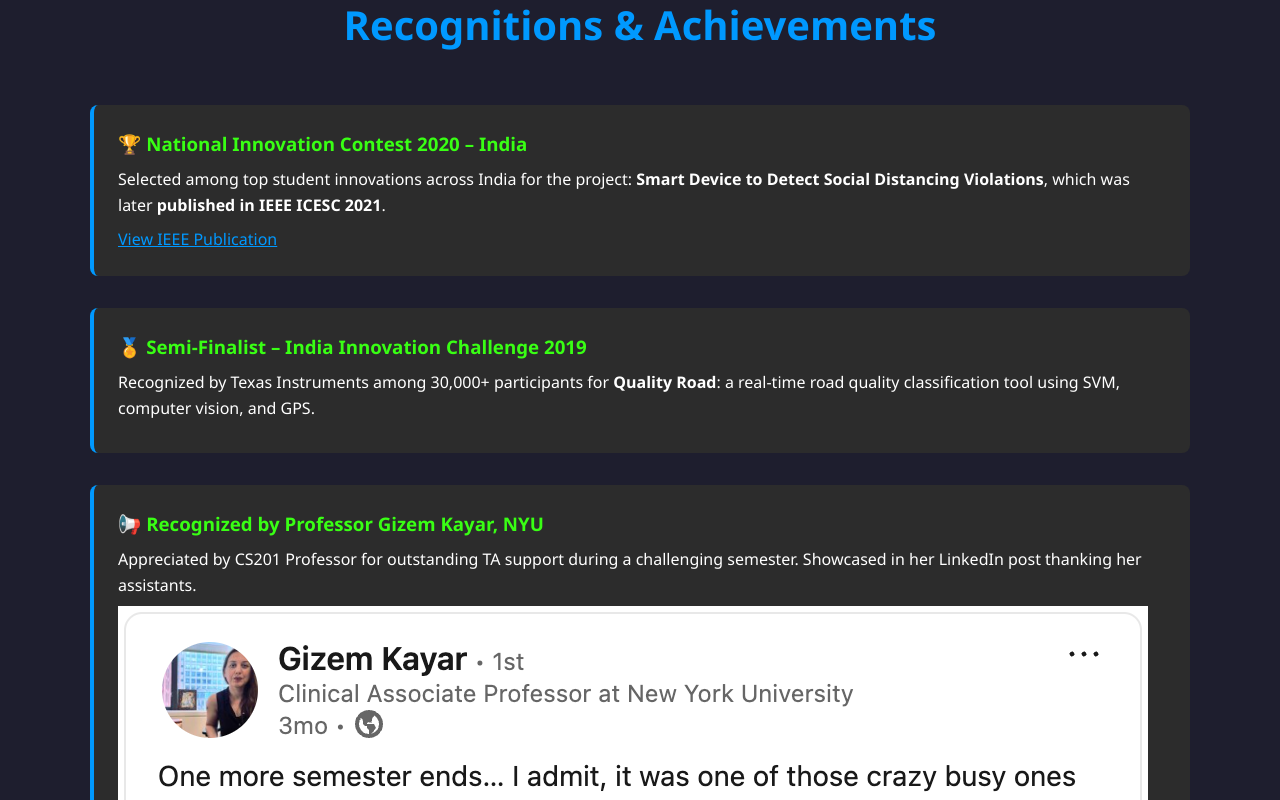
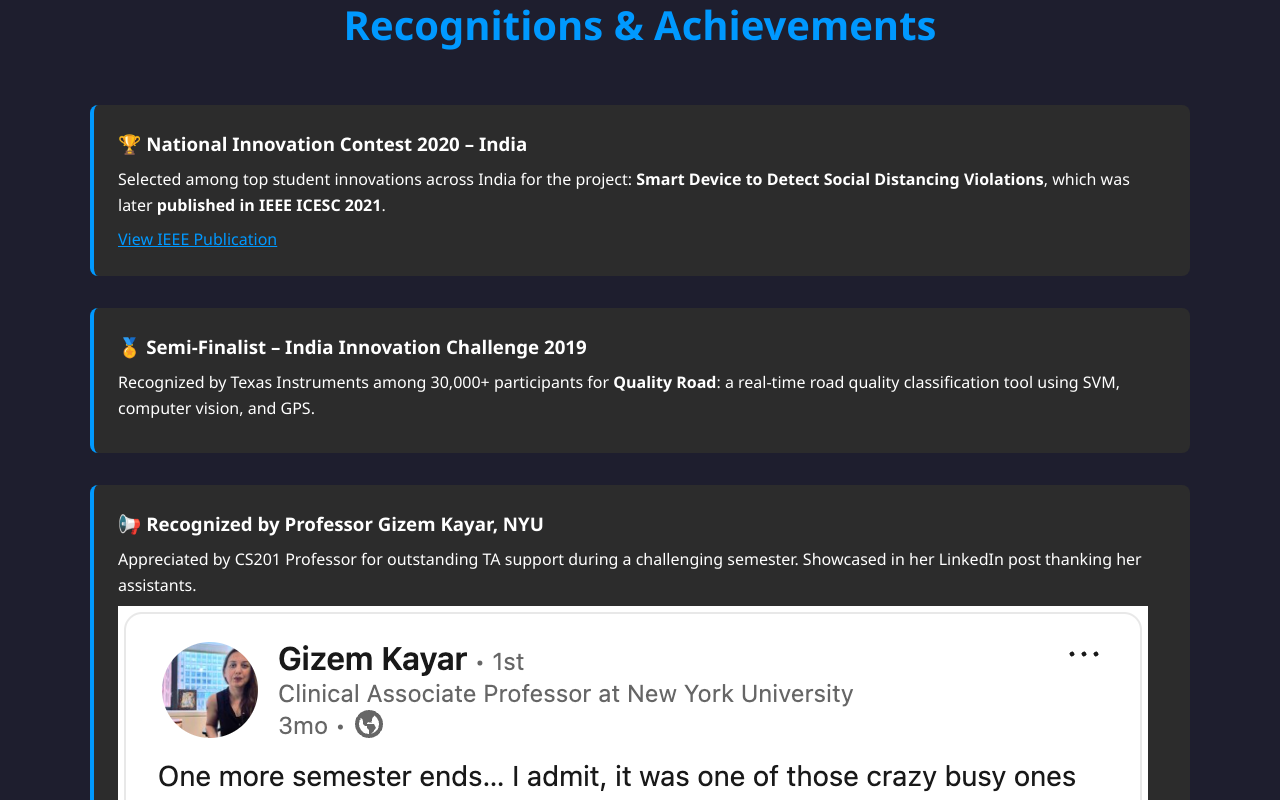
Before and after one commit to BhairaviVSD/bhairavivsd.github.io, a React (Vite) app: page / in a window 1280 px wide. Shown: the part 3820-4620 px from the top of the page. Built offline with nearby package versions, Linux system fonts and the light colour scheme.

Commit message:
Adding updated files 3.1

```diff
--- a/src/components/Recognitions.module.css
+++ b/src/components/Recognitions.module.css
@@ -31,7 +31,7 @@
   }
 
   .item h3 {
-    color: #39FF14;
+    color: #FFFFFF;
     margin-bottom: 0.5rem;
   }
 
--- a/src/components/Testimonials.jsx
+++ b/src/components/Testimonials.jsx
@@ -8,7 +8,11 @@
         <h2 className={styles.sectionTitle}>What Others Say</h2>
         <div className={styles.card}>
           <p className={styles.quote}>
-            “Bhairavi is one of the most talented and hardworking professionals I have ever worked with. She's technically brilliant, a great team player, and consistently goes above and beyond. I'd highly recommend her for any role.”
+            "I had the pleasure of working with Bhairavi at Accenture and I can say without hesitation that she is one of the most talented and hardworking professionals I have ever had the pleasure of working with.
+
+            She has impressive technical skills, and also a great team player and an excellent communicator. She consistently demonstrated a willingness to go above and beyond her duties to ensure that the team achieved its objectives. She was always willing to lend a helping hand to colleagues and was a great source of knowledge and guidance.
+
+            Overall, I would highly recommend Bhairavi for any role. She is a talented and dedicated professional with a great attitude and an exceptional work ethic. Any team or organization would be lucky to have her on board."
           </p>
           <p className={styles.name}>— Soumya Mohapatra, Senior Analyst at Accenture</p>
         </div>
--- a/src/components/Testimonials.module.css
+++ b/src/components/Testimonials.module.css
@@ -34,5 +34,5 @@
   .name {
     font-size: 1rem;
     font-weight: 500;
-    color: #39FF14;
+    color: #FFFFFF;
   }
```
